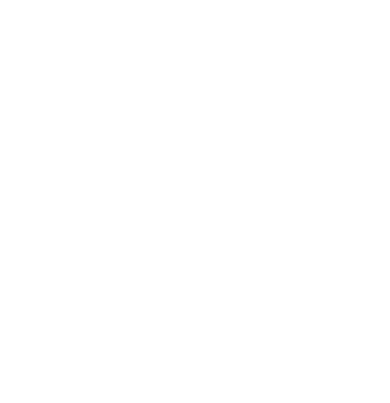
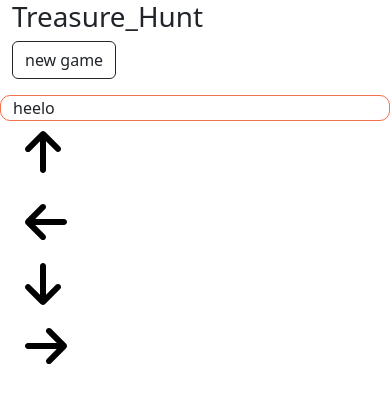
Before and after one commit to Mavrick-MAI/Treasure_Hunt, a PHP site: page / in a window 390 px wide. Before the commit the part shown is empty. Shown: the top 403 px of the page. Run offline with PHP 8.4, Linux system fonts and the light colour scheme; some libraries are stand-ins or nearby versions.

Commit message:
Add files via upload
front

```diff
--- a/index.php
+++ b/index.php
@@ -1,5 +1,78 @@
-<?php
+<!DOCTYPE html>
+<html lang="en">
+<head>
+    <meta charset="UTF-8">
+    <meta name="viewport" content="width=device-width, initial-scale=1.0">
+    <title>Treasure_Hunt</title>
+    <link href="https://cdn.jsdelivr.net/npm/bootstrap@5.2.3/dist/css/bootstrap.min.css" rel="stylesheet">
+    <link href="https://cdn.jsdelivr.net/npm/bootstrap@5.3.1/dist/css/bootstrap.min.css" rel="stylesheet" integrity="sha384-4bw+/aepP/YC94hEpVNVgiZdgIC5+VKNBQNGCHeKRQN+PtmoHDEXuppvnDJzQIu9" crossorigin="anonymous">
+    <style>
+      #chat{
+        border: 1px solid;
+        border-color:#ee410dbd ;
+        border-radius: 10px;
+
+      }
+    </style>
+  </head>
+<body>
+    <div class="container">
+      <div class="row">
+        <h1>Treasure_Hunt</h1>
+
+      </div>
+      <button class="btn btn-outline-dark ">
+        new game
+      </button>
+        <div class="row mt-3   ">
+            <div id = "chat" class="col-md-8 chatHere">
+              heelo
+            </div>
+            <div class="col-md-4 ">
+              <div class="row mb-2">
+                <div class="col-md-4"></div>
+                <div class="col-md-4">
+                  <button class="btn">
+                  <svg xmlns="http://www.w3.org/2000/svg" height="3em" viewBox="0 0 384 512">
+                    <path d="M214.6 41.4c-12.5-12.5-32.8-12.5-45.3 0l-160 160c-12.5 12.5-12.5 32.8 0 45.3s32.8 12.5 45.3 0L160 141.2V448c0 17.7 14.3 32 32 32s32-14.3 32-32V141.2L329.4 246.6c12.5 12.5 32.8 12.5 45.3 0s12.5-32.8 0-45.3l-160-160z"/>
+                  </svg>
+                  </button></div>
+                <div class="col-md-4"></div>
+            </div>
+
+              <div class="row">
+
+                <div class="col-md-4">
+                  <button class="btn">
+                  <svg xmlns="http://www.w3.org/2000/svg" height="3em" viewBox="0 0 448 512">
+                    <path d="M9.4 233.4c-12.5 12.5-12.5 32.8 0 45.3l160 160c12.5 12.5 32.8 12.5 45.3 0s12.5-32.8 0-45.3L109.2 288 416 288c17.7 0 32-14.3 32-32s-14.3-32-32-32l-306.7 0L214.6 118.6c12.5-12.5 12.5-32.8 0-45.3s-32.8-12.5-45.3 0l-160 160z"/>
+                  </svg>
+                  </button>
+                </div>
+                <div class="col-md-4">
+                  <button class="btn">
+                    <svg xmlns="http://www.w3.org/2000/svg" height="3em" viewBox="0 0 384 512">
+                      <path d="M169.4 470.6c12.5 12.5 32.8 12.5 45.3 0l160-160c12.5-12.5 12.5-32.8 0-45.3s-32.8-12.5-45.3 0L224 370.8 224 64c0-17.7-14.3-32-32-32s-32 14.3-32 32l0 306.7L54.6 265.4c-12.5-12.5-32.8-12.5-45.3 0s-12.5 32.8 0 45.3l160 160z"/>
+                    </svg>
+                  </button>
+                  </div>
+                <div class="col-md-4">
+                  <button class="btn">
+                  <svg xmlns="http://www.w3.org/2000/svg" height="3em" viewBox="0 0 448 512">
+                  <path d="M438.6 278.6c12.5-12.5 12.5-32.8 0-45.3l-160-160c-12.5-12.5-32.8-12.5-45.3 0s-12.5 32.8 0 45.3L338.8 224 32 224c-17.7 0-32 14.3-32 32s14.3 32 32 32l306.7 0L233.4 393.4c-12.5 12.5-12.5 32.8 0 45.3s32.8 12.5 45.3 0l160-160z"/>
+                </svg>
+                </button>
+                </div>
+
+              </div>
+              </button>
 
 
-
-?>
+            </div>
+        </div>
+    </div>
+    <script src="https://ajax.googleapis.com/ajax/libs/jquery/2.1.1/jquery.min.js"></script>
+    <script src="https://cdnjs.cloudflare.com/ajax/libs/popper.js/1.14.3/umd/popper.min.js" integrity="sha384-ZMP7rVo3mIykV+2+9J3UJ46jBk0WLaUAdn689aCwoqbBJiSnjAK/l8WvCWPIPm49" crossorigin="anonymous"></script>
+    <script src="https://cdn.jsdelivr.net/npm/bootstrap@5.2.3/dist/js/bootstrap.bundle.min.js"></script>
+    <script src="./static/script.js"></script>
+</body>
```
